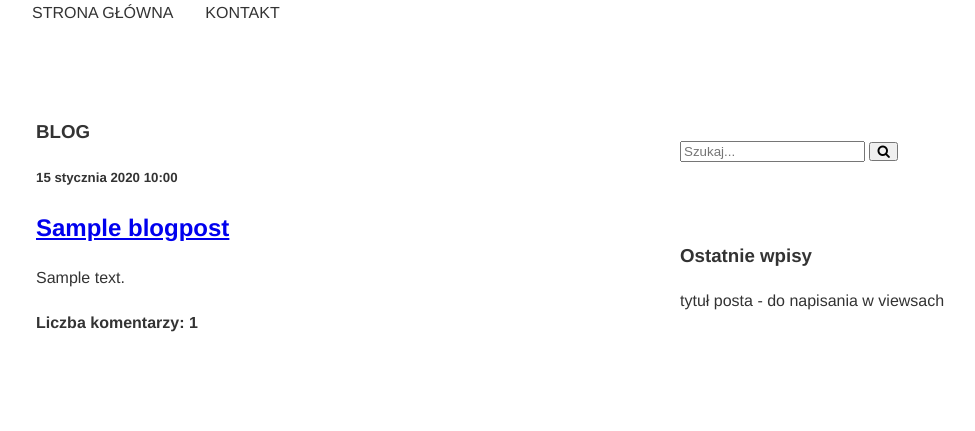
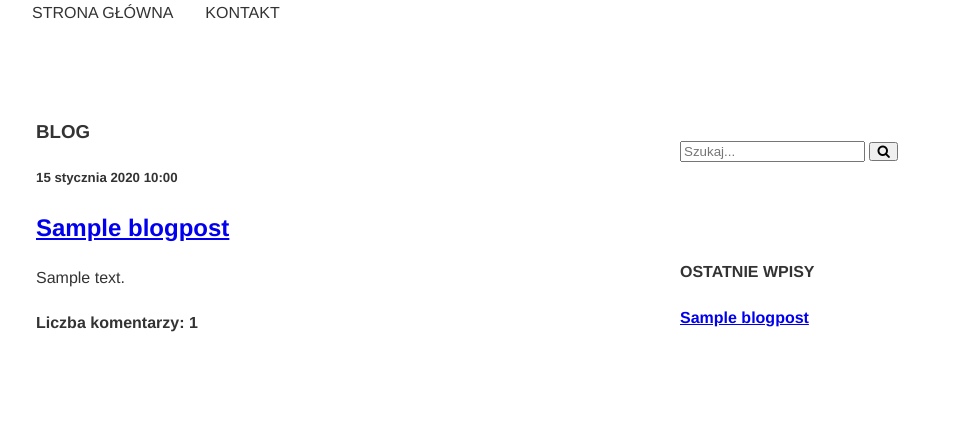
Before and after one commit to AnetaAwesome/final_project, a Django app: page /blog/main_page/ in a window 1280 px wide. Shown: the part 805-1236 px from the top of the page, without its empty margins (144-1119 px from the left). Before the commit the page ends 1137 px from the top, so only its background shows below. Run offline with Django 4.2, Linux system fonts and the light colour scheme; tables that the repository leaves empty hold one stand-in row (values such as "Sample post").

Commit message:
added list of last posts

```diff
--- a/blog/templates/blog/main_page.html
+++ b/blog/templates/blog/main_page.html
@@ -21,7 +21,7 @@
             {% with blogpost.comments.count as total_comments %}
             <h4>   Liczba komentarzy: {{ total_comments }}   </h4>
             {% endwith %}
-
+            <br/>
     {% endfor %}
     </p>
       </div>
@@ -31,7 +31,7 @@
 
 <div class="rightcolumn">
     <div class="card">
-    <form style="margin:auto;max-width:300px">
+    <form>
 
         <link rel="stylesheet" href="https://cdnjs.cloudflare.com/ajax/libs/font-awesome/4.7.0/css/font-awesome.min.css">
         <input name="q_s" type="text" placeholder="Szukaj...">
@@ -40,12 +40,15 @@
 
     </form>
 
-
-
 </div>
     <div class="card">
-      <h3>Ostatnie wpisy</h3>
-        <p> tytuł posta - do napisania w viewsach </p>
+      <h4>OSTATNIE WPISY</h4>
+        <p> {% for blogpost in object_list %}
+
+            <h4> <a href="{% url 'blogpost_detail' blogpost.pk %}"> {{ blogpost.title }} </a></h4>
+
+            {% endfor %}
+        </p>
     </div>
     <div class="card">
 {% endblock %}
```
